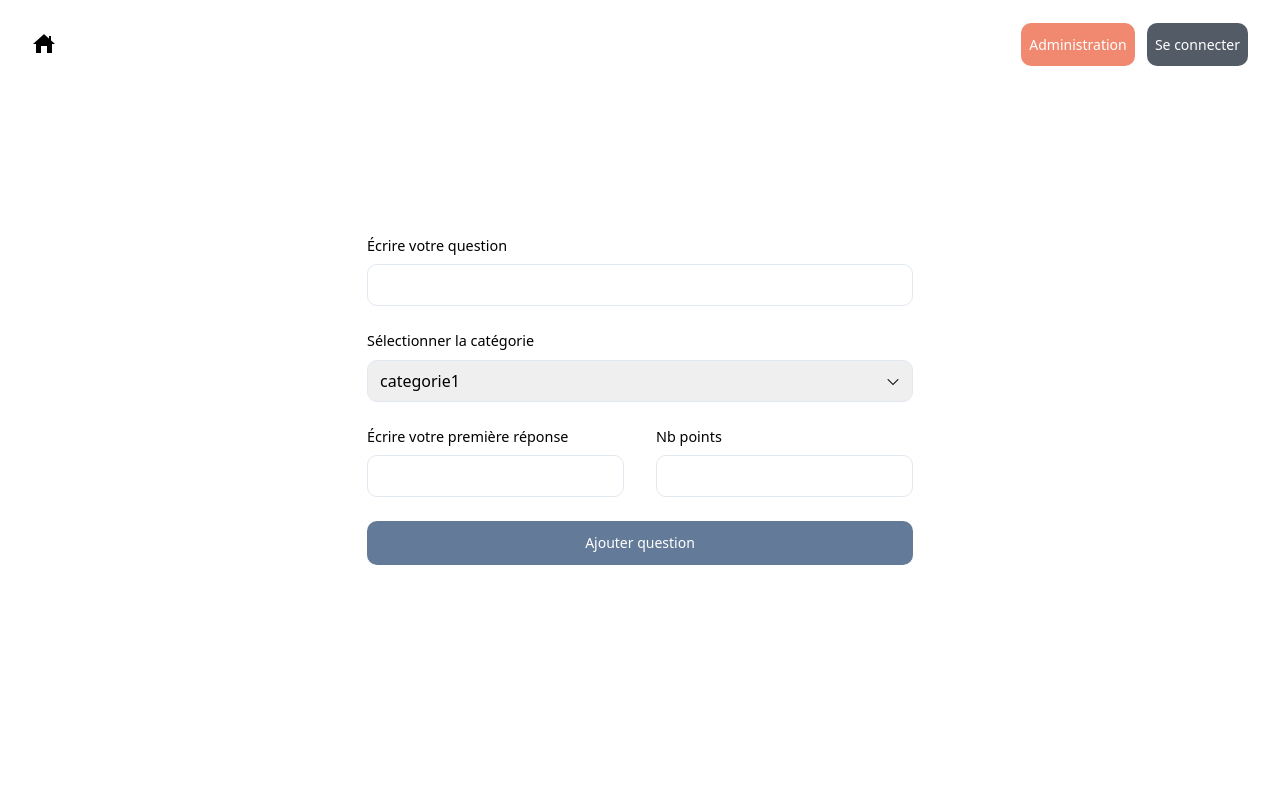
After one commit to qdimanche/form-marine, a PHP site: page /admin.html in a window 1280 px wide. The commit adds this page. Run offline with PHP 8.4, Linux system fonts and the light colour scheme; some libraries are stand-ins or nearby versions.

Commit message:
[+] admin page

```diff
--- /dev/null
+++ b/admin.html
@@ -0,0 +1,50 @@
+<!DOCTYPE html>
+<html lang="en">
+<head>
+    <meta charset="UTF-8">
+    <title>Title</title>
+    <link rel="stylesheet" href="style.css">
+    <script src="https://cdn.tailwindcss.com"></script>
+</head>
+<body>
+
+<form action="" class="space-y-6 flex flex-col min-h-screen mx-auto justify-center w-fit">
+  <div class="flex flex-col space-y-2">
+    <label for="question">Écrire votre question</label>
+    <input id="question" type="text" >
+  </div>
+  <div class="flex flex-col space-y-2 relative">
+    <label for="categories">Sélectionner la catégorie</label>
+    <select name="categories" id="categories">
+      <option value="categorie1">categorie1</option>
+      <option value="categorie2">categorie2</option>
+      <option value="categorie3">categorie3</option>
+      <option value="categorie4">categorie4</option>
+    </select>
+    <img src="/assets/images/icons8-chevron-96.png" alt="" class="absolute w-6 bottom-2 right-2 pointer-events-none">
+  </div>
+  <div class="flex space-x-8">
+    <div class="flex flex-col space-y-2">
+      <label for="response1">Écrire votre première réponse</label>
+      <input id="response1" type="text" >
+    </div>
+    <div class="flex flex-col space-y-2 justify-self-end">
+      <label for="baremeQuestion1">Nb points</label>
+      <input id="baremeQuestion1" type="number" >
+    </div>
+  </div>
+  <button type="submit" class="bg-[#3D5A80]/80 hover:bg-[#3D5A80] duration-300 text-white px-2 py-3 rounded-[10px] text-sm w-full">Ajouter question</button>
+</form>
+
+
+
+<div class="absolute top-8 flex justify-between w-full px-8 items-center">
+  <a href="index.html"><img src="assets/images/home.png" class="w-6" alt=""></a>
+  <div class="space-x-2">
+    <a href="admin.html" class="bg-[#EE6C4D]/80 duration-300 hover:bg-[#EE6C4D] text-white px-2 py-3 rounded-[10px] text-sm">Administration</a>
+    <a href="loginForm.html" class="bg-[#293241]/80 duration-300 hover:bg-[#293241] text-white px-2 py-3 rounded-[10px] text-sm">Se connecter</a>
+  </div>
+</div>
+
+</body>
+</html>
--- a/congrats.html
+++ b/congrats.html
@@ -9,14 +9,14 @@
 <body>
 
 <div class="absolute top-8 flex justify-between w-full px-8 items-center">
-    <a href="index.html"><img src="home.png" class="w-6" alt=""></a>
+    <a href="index.html"><img src="assets/images/home.png" class="w-6" alt=""></a>
     <a href="loginForm.html" class="bg-green-500/80 duration-300 hover:bg-green-500 text-white px-2 py-3 rounded-[10px] text-sm">Se connecter</a>
 </div>
 
 
 <div class="flex flex-col justify-center min-h-screen w-1/3 mx-auto">
   <div class="flex items-center pb-6 border-b border-slate-500">
-      <img src="trophy.jpg" class="w-[100px]" alt="">
+      <img src="assets/images/trophy.jpg" class="w-[100px]" alt="">
       <div class="flex flex-col">
           <span class="text-[#FFBE1E] font-bold text-xl">5000 points</span>
           <p>Félicitations vous êtes dans la moyenne</p>
--- a/loginForm.html
+++ b/loginForm.html
@@ -12,7 +12,7 @@
 <body>
 
 <div class="absolute top-8 flex justify-between w-full px-8 items-center">
-    <a href="index.html"><img src="home.png" class="w-6" alt=""></a>
+    <a href="index.html"><img src="assets/images/home.png" class="w-6" alt=""></a>
     <a href="loginForm.html" class="bg-green-500/80 duration-300 hover:bg-green-500 text-white px-2 py-3 rounded-[10px] text-sm">Se connecter</a>
 </div>
 
--- a/style.css
+++ b/style.css
@@ -3,9 +3,11 @@ label, button {
 }
 
 
-input {
+input, select {
     border-radius : 10px;
     border: 1px solid rgb(226 232 240);
     padding: 0.5rem 0.75rem !important;
-
+    -moz-appearance:none;
+    -webkit-appearance:none;
+    appearance:none;
 }
```
Also changed, not shown: index.html (+6 -5 lines), assets/images/confetti.png (renamed from confetti.png), assets/images/home.png (renamed from home.png), assets/images/icons8-chevron-96.png (added), assets/images/trophy.jpg (renamed from trophy.jpg).
